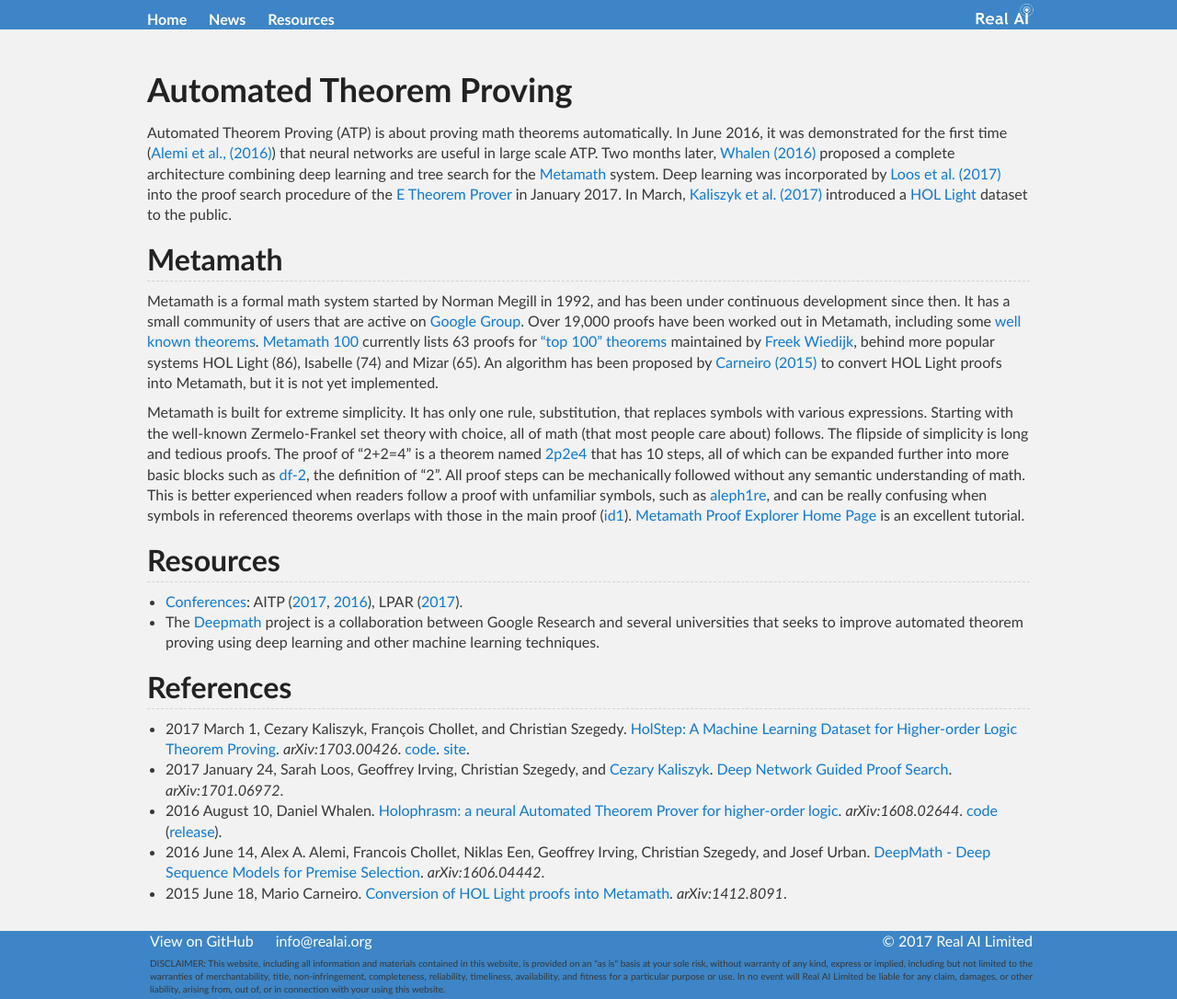
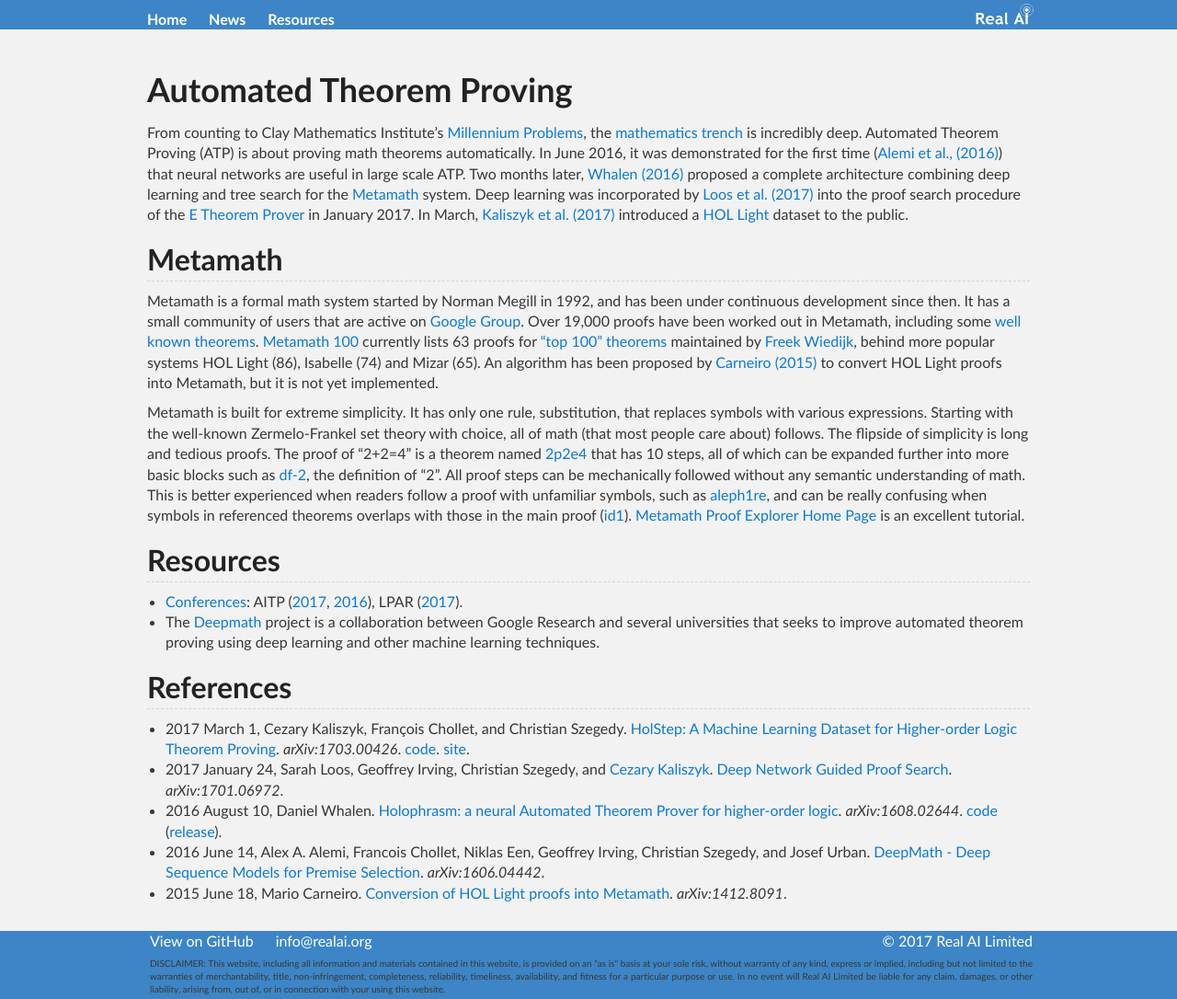
Before and after one commit to Tonywuhk/realai.org, a Jekyll site: the page built from automated-theorem-proving.md, in a window 1280 px wide. Shown: the whole page at 92% size. Built offline with Jekyll 4.4.1, drawn with Linux system fonts in a browser that asks for light colours; our own code applies the rules of GitHub Pages for plain Markdown files; comment, search, counter and statistics services are not loaded; the repository's description, which GitHub fills in, is left out.

Commit message:
Update automated-theorem-proving.md

```diff
--- a/automated-theorem-proving.md
+++ b/automated-theorem-proving.md
@@ -3,7 +3,7 @@ permalink: /automated-theorem-proving/
 ---
 # Automated Theorem Proving
 
-Automated Theorem Proving (ATP) is about proving math theorems automatically. In June 2016, it was demonstrated for the first time ([Alemi et al., (2016)](https://arxiv.org/abs/1606.04442)) that neural networks are useful in large scale ATP. Two months later, [Whalen (2016)](https://arxiv.org/abs/1608.02644) proposed a complete architecture combining deep learning and tree search for the [Metamath](http://us.metamath.org/) system. Deep learning was incorporated by [Loos et al. (2017)](https://arxiv.org/abs/1701.06972) into the proof search procedure of the [E Theorem Prover](http://wwwlehre.dhbw-stuttgart.de/~sschulz/E/E.html) in January 2017. In March, [Kaliszyk et al. (2017)](https://arxiv.org/abs/1703.00426) introduced a [HOL Light](https://www.cl.cam.ac.uk/~jrh13/hol-light/) dataset to the public.
+From counting to Clay Mathematics Institute's [Millennium Problems](http://www.claymath.org/millennium-problems), the [mathematics trench](https://i.imgur.com/muXx1kp.jpg) is incredibly deep. Automated Theorem Proving (ATP) is about proving math theorems automatically. In June 2016, it was demonstrated for the first time ([Alemi et al., (2016)](https://arxiv.org/abs/1606.04442)) that neural networks are useful in large scale ATP. Two months later, [Whalen (2016)](https://arxiv.org/abs/1608.02644) proposed a complete architecture combining deep learning and tree search for the [Metamath](http://us.metamath.org/) system. Deep learning was incorporated by [Loos et al. (2017)](https://arxiv.org/abs/1701.06972) into the proof search procedure of the [E Theorem Prover](http://wwwlehre.dhbw-stuttgart.de/~sschulz/E/E.html) in January 2017. In March, [Kaliszyk et al. (2017)](https://arxiv.org/abs/1703.00426) introduced a [HOL Light](https://www.cl.cam.ac.uk/~jrh13/hol-light/) dataset to the public.
 
 ## Metamath
 
```
